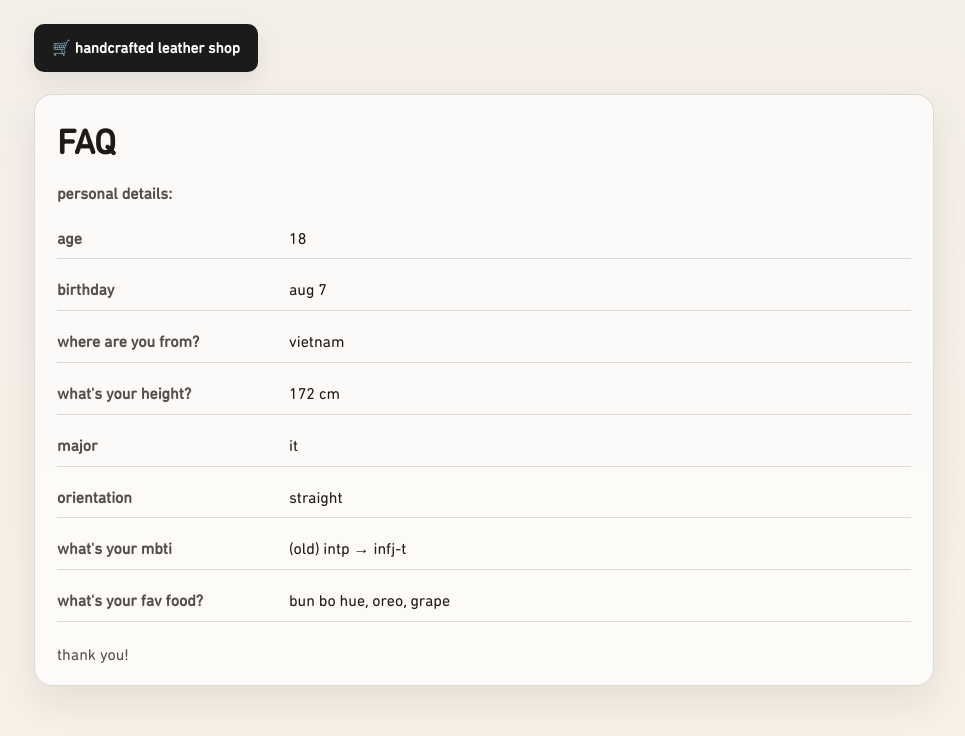
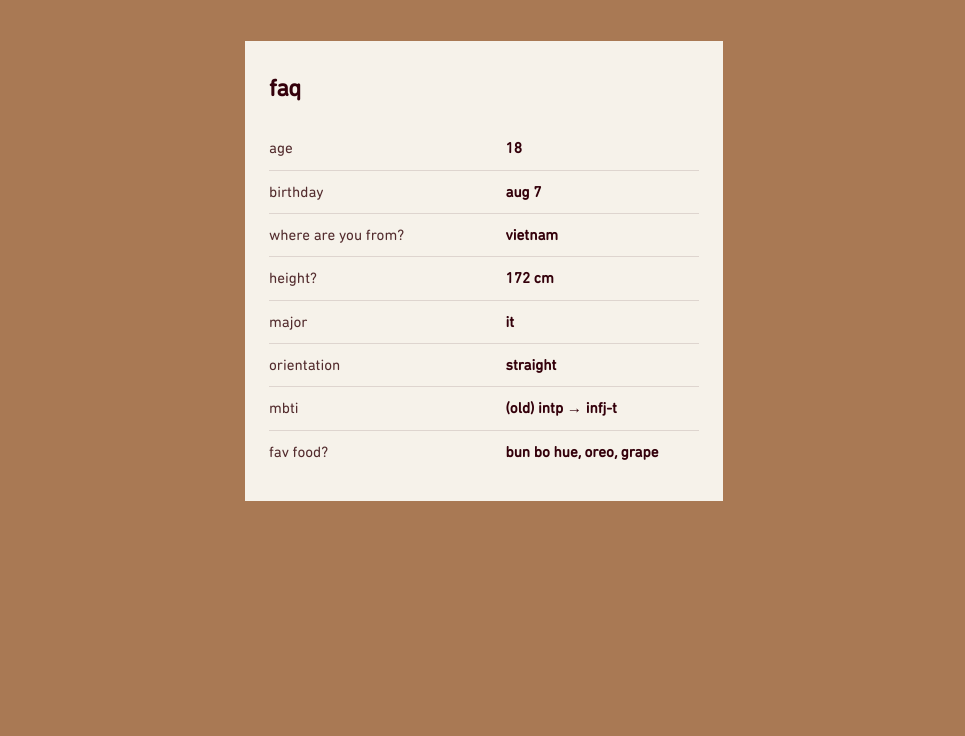
Before and after one commit to dungktgg/my-faq, a plain HTML site: page faq/index.html in a window 1280 px wide. Shown: the whole page, without its empty margins (156-1121 px from the left). Drawn offline with Linux system fonts and the light colour scheme.

Commit message:
faq: simplify — inline css, square, shop palette, table layout

```diff
--- a/faq/index.html
+++ b/faq/index.html
@@ -1,35 +1,70 @@
 <!doctype html>
 <html lang="en">
-  <head>
-    <meta charset="utf-8" />
-    <meta name="viewport" content="width=device-width, initial-scale=1" />
-    <meta name="description" content="FAQ — personal details, interests, and links. Handcrafted leather shop by Vincent." />
-    <title>FAQ</title>
-    <link rel="stylesheet" href="/faq/style.css" />
-  </head>
-  <body>
-    <main class="wrap">
-      <a href="/shop" class="shop-btn" aria-label="Open the handcrafted leather shop">🛒 handcrafted leather shop</a>
+<head>
+  <meta charset="utf-8" />
+  <meta name="viewport" content="width=device-width, initial-scale=1" />
+  <title>faq</title>
+  <style>
+    @font-face {
+      font-family: "DIN";
+      src: url("/DINfont.ttf") format("truetype");
+      font-display: swap;
+    }
 
-      <section class="panel" aria-labelledby="faq-title">
-        <h1 id="faq-title">FAQ</h1>
+    * { box-sizing: border-box; margin: 0; padding: 0; }
 
-        <div class="details-block">
-          <p class="label">personal details:</p>
-          <ul class="facts">
-            <li><span class="fact-label">age</span><span>18</span></li>
-            <li><span class="fact-label">birthday</span><span>aug 7</span></li>
-            <li><span class="fact-label">where are you from?</span><span>vietnam</span></li>
-            <li><span class="fact-label">what's your height?</span><span>172 cm</span></li>
-            <li><span class="fact-label">major</span><span>it</span></li>
-            <li><span class="fact-label">orientation</span><span>straight</span></li>
-            <li><span class="fact-label">what's your mbti</span><span>(old) intp → infj-t</span></li>
-            <li><span class="fact-label">what's your fav food?</span><span>bun bo hue, oreo, grape</span></li>
-          </ul>
-        </div>
+    body {
+      font-family: "DIN", "Segoe UI", sans-serif;
+      background: #a97954;
+      color: #34000b;
+      min-height: 100vh;
+      padding: 40px 20px;
+      text-transform: lowercase;
+      line-height: 1.6;
+    }
 
-        <p class="thanks">thank you!</p>
-      </section>
-    </main>
-  </body>
+    .card {
+      max-width: 480px;
+      margin: 0 auto;
+      background: #f6f2ea;
+      border: 1px solid #a97954;
+      padding: 28px 24px;
+    }
+
+    h1 {
+      font-size: 1.5rem;
+      font-weight: 700;
+      margin-bottom: 20px;
+      letter-spacing: -0.02em;
+    }
+
+    table {
+      width: 100%;
+      border-collapse: collapse;
+      font-size: 0.95rem;
+    }
+
+    tr { border-bottom: 1px solid rgba(52,0,11,0.12); }
+    tr:last-child { border-bottom: none; }
+
+    td { padding: 9px 0; vertical-align: top; }
+    td:first-child { color: #532c2e; width: 55%; }
+    td:last-child { font-weight: 600; }
+  </style>
+</head>
+<body>
+  <div class="card">
+    <h1>faq</h1>
+    <table>
+      <tr><td>age</td><td>18</td></tr>
+      <tr><td>birthday</td><td>aug 7</td></tr>
+      <tr><td>where are you from?</td><td>vietnam</td></tr>
+      <tr><td>height?</td><td>172 cm</td></tr>
+      <tr><td>major</td><td>it</td></tr>
+      <tr><td>orientation</td><td>straight</td></tr>
+      <tr><td>mbti</td><td>(old) intp → infj-t</td></tr>
+      <tr><td>fav food?</td><td>bun bo hue, oreo, grape</td></tr>
+    </table>
+  </div>
+</body>
 </html>
--- a/faq/style.css
+++ /dev/null
@@ -1,152 +0,0 @@
-:root {
-  --bg: #f8f1e7;
-  --panel: #fffdf9;
-  --ink: #1f1a17;
-  --muted: #584e49;
-  --accent: #1b1b1b;
-  --accent-strong: #000000;
-  --line: rgba(31, 26, 23, 0.14);
-  --shadow: rgba(31, 26, 23, 0.08);
-}
-
-@font-face {
-  font-family: "DINNextRoundedLTW01-Regular";
-  src: url("/DINfont.ttf") format("truetype");
-  font-weight: normal;
-  font-style: normal;
-  font-display: swap;
-}
-
-* {
-  box-sizing: border-box;
-}
-
-html {
-  scroll-behavior: smooth;
-}
-
-body {
-  margin: 0;
-  min-height: 100vh;
-  padding: 24px 16px 48px;
-  background: linear-gradient(180deg, #f3eee7 0%, #f8f1e7 100%);
-  color: var(--ink);
-  font-family: "DINNextRoundedLTW01-Regular", "Segoe UI", sans-serif;
-  line-height: 1.55;
-}
-
-img {
-  max-width: 100%;
-  display: block;
-}
-
-.wrap {
-  max-width: 900px;
-  margin: 0 auto;
-}
-
-.shop-btn {
-  display: inline-flex;
-  align-items: center;
-  gap: 8px;
-  margin: 0 0 22px;
-  padding: 12px 18px;
-  background: var(--accent);
-  color: #fff;
-  text-decoration: none;
-  border-radius: 10px;
-  font-family: inherit;
-  font-weight: 600;
-  font-size: 0.95rem;
-  transition: transform 0.2s ease, box-shadow 0.2s ease, opacity 0.2s ease;
-  box-shadow: 0 10px 24px var(--shadow);
-}
-
-.shop-btn:hover,
-.shop-btn:focus-visible {
-  opacity: 0.95;
-  transform: translateY(-1px);
-}
-
-.shop-btn:focus-visible,
-.link:focus-visible {
-  outline: 2px solid var(--accent-strong);
-  outline-offset: 4px;
-}
-
-.panel {
-  border: 1px solid var(--line);
-  border-radius: 18px;
-  background: rgba(255, 255, 255, 0.7);
-  box-shadow: 0 18px 38px var(--shadow);
-  padding: 26px 22px 18px;
-  backdrop-filter: blur(2px);
-}
-
-h1 {
-  margin: 0 0 18px;
-  font-size: clamp(1.6rem, 3vw, 2.2rem);
-  line-height: 1.2;
-  letter-spacing: -0.02em;
-}
-
-.label {
-  margin: 0 0 12px;
-  color: var(--muted);
-  font-weight: 700;
-  text-transform: lowercase;
-}
-
-.facts {
-  list-style: none;
-  padding: 0;
-  margin: 0;
-  display: grid;
-  gap: 10px;
-}
-
-.facts li {
-  display: grid;
-  grid-template-columns: minmax(160px, 220px) 1fr;
-  gap: 12px;
-  padding: 8px 0;
-  border-bottom: 1px solid var(--line);
-}
-
-.fact-label {
-  font-weight: 700;
-  text-transform: lowercase;
-  color: var(--muted);
-}
-
-.thanks {
-  margin: 20px 0 0;
-  font-size: 1rem;
-  color: var(--muted);
-}
-
-@media (max-width: 560px) {
-  body {
-    padding-inline: 12px;
-  }
-
-  .panel {
-    padding: 20px 14px 16px;
-  }
-
-  .facts li {
-    grid-template-columns: 1fr;
-    gap: 4px;
-    padding-bottom: 12px;
-  }
-}
-
-@media (prefers-reduced-motion: reduce) {
-  html {
-    scroll-behavior: auto;
-  }
-
-  .shop-btn {
-    transition: none;
-  }
-}
```
